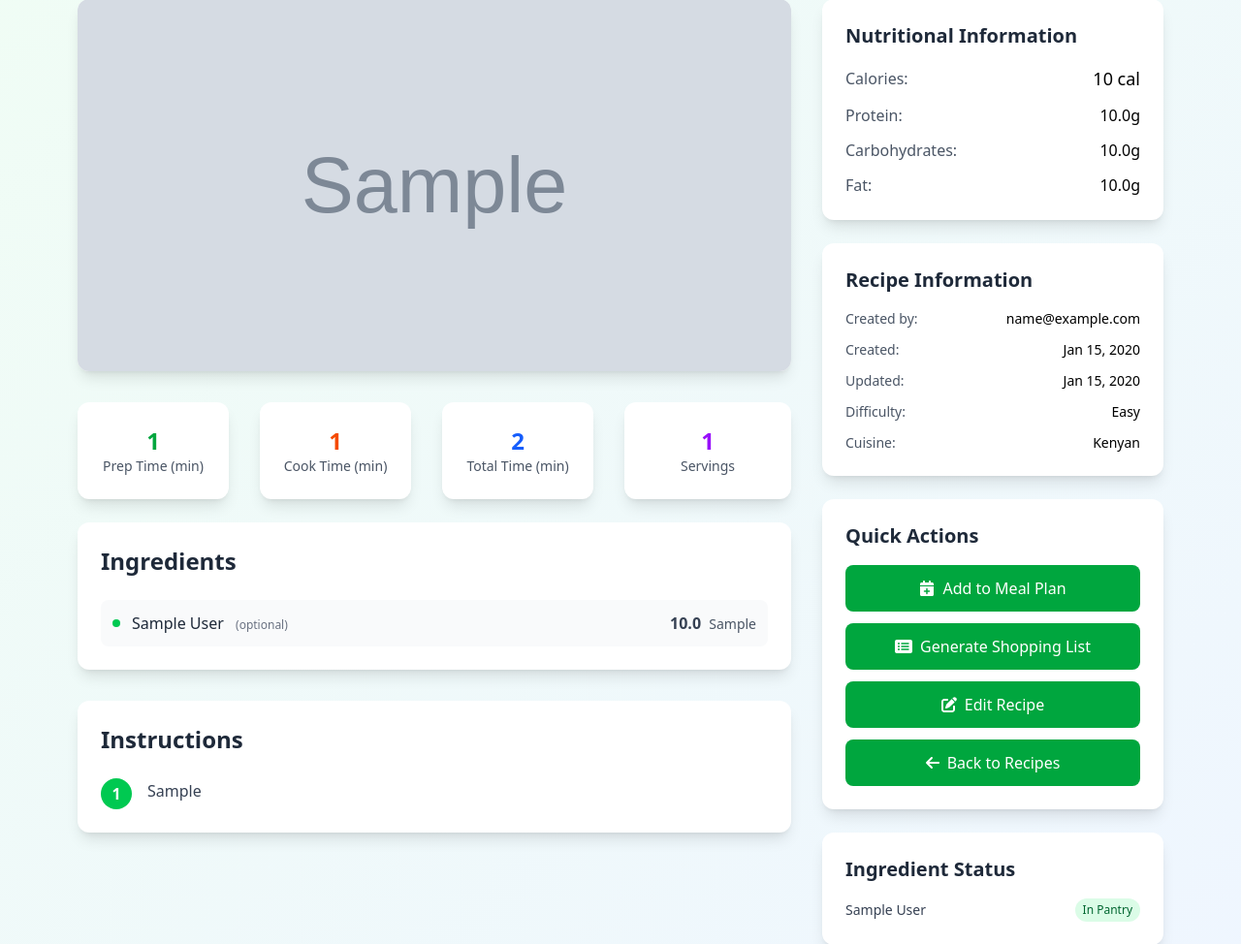
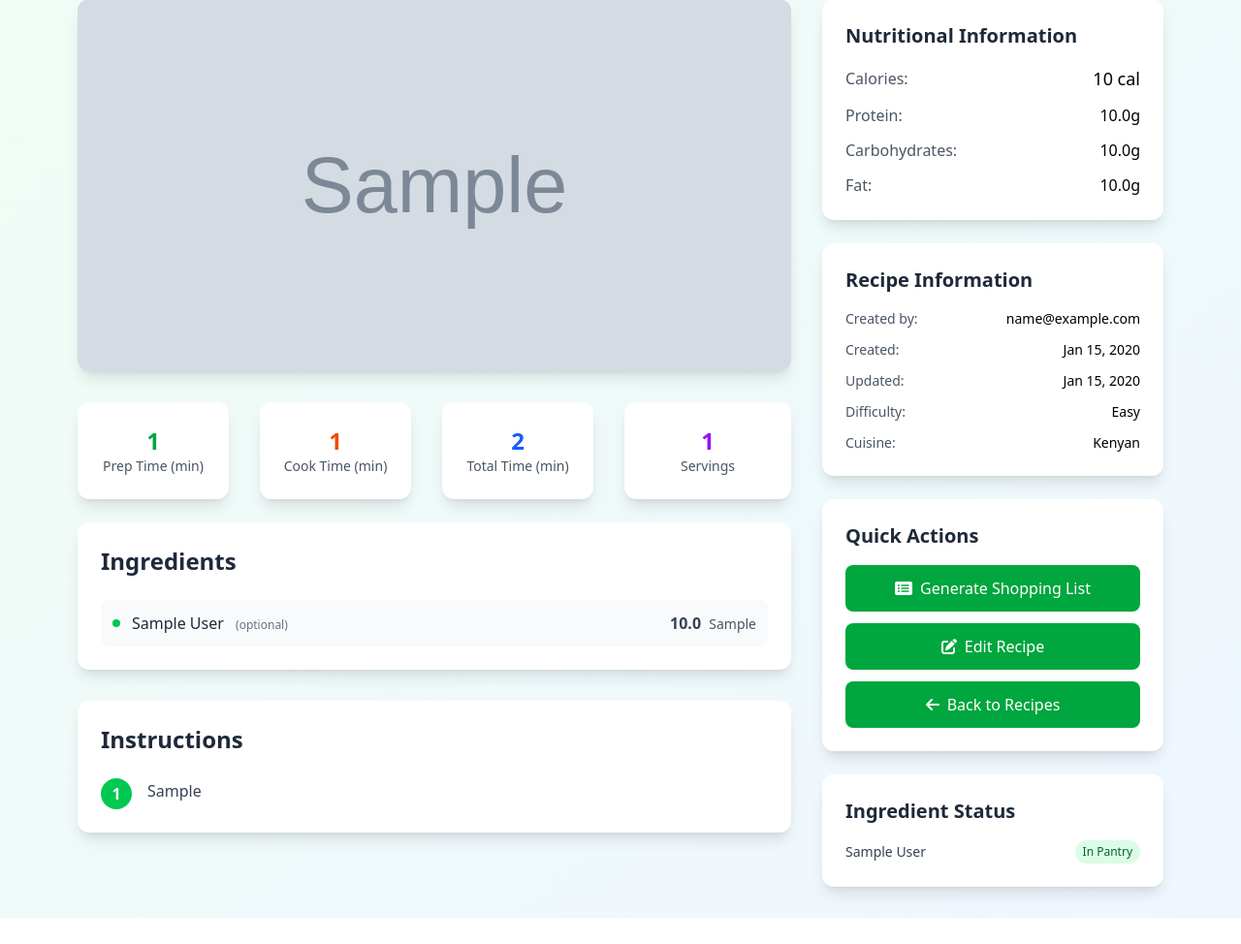
Before and after one commit to hemarastylepeke/bleedingedge, a Django app: page /recipes/1/ in a window 1280 px wide. Shown: the part 258-1232 px from the top of the page at 97% size. After the commit the page ends 1205 px from the top, so only its background shows below. Run offline with Django 5.2, Linux system fonts and the light colour scheme; a user stored in the database is signed in; tables that the repository leaves empty hold one stand-in row (values such as "Sample post"); grey boxes marked "Sample" are stand-in pictures; style sheets or scripts are compiled from the project's sources; some libraries are stand-ins or nearby versions.

```diff
--- a/templates/core/base.html
+++ b/templates/core/base.html
@@ -130,8 +130,8 @@
     </nav>
 
 
-    <!-- Messages Display -->
-    <div class="container mx-auto px-4">
+    <!-- Messages Display
+    <div class="container mx-auto max-w-5xlpx-4">
         {% if messages %}
             <div class="my-4">
                 {% for message in messages %}
@@ -152,7 +152,7 @@
                 {% endfor %}
             </div>
         {% endif %}
-    </div>
+    </div> -->
 
     <!-- Main Content -->
     <main class="flex-grow">
--- a/templates/core/recipe_detail.html
+++ b/templates/core/recipe_detail.html
@@ -218,10 +218,10 @@
                 <div class="bg-white rounded-xl shadow-lg p-6">
                     <h3 class="text-xl font-semibold text-gray-800 mb-4">Quick Actions</h3>
                     <div class="space-y-3">
-                        <button class="w-full bg-green-600 hover:bg-green-800 text-white py-3 px-4 rounded-lg transition-colors duration-200 font-medium flex items-center justify-center">
+                        <!-- <button class="w-full bg-green-600 hover:bg-green-800 text-white py-3 px-4 rounded-lg transition-colors duration-200 font-medium flex items-center justify-center">
                             <i class="fas fa-calendar-plus mr-2"></i>
                             Add to Meal Plan
-                        </button>
+                        </button> -->
 
                         <!-- Generate Shopping List for Missing Ingredients -->
                         <form method="post" action="{% url 'create_shopping_list' %}" class="w-full">
```
